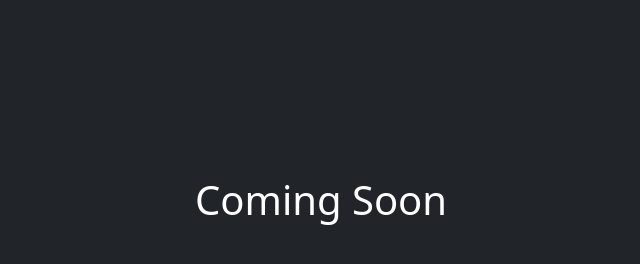
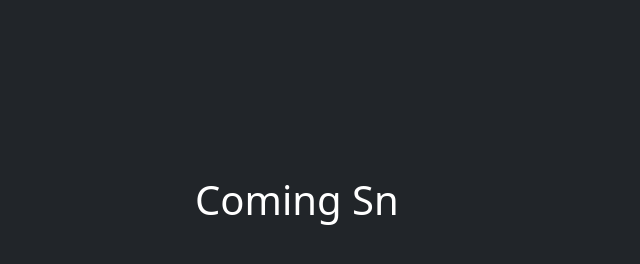
Before and after one commit to stapat1245/simple-protfolio, a plain HTML site: page projects.html in a window 1280 px wide. Shown: the full height of the page, 125-765 px from the left. Drawn offline with nearby package versions, Linux system fonts and the light colour scheme.

Commit message:
coming soon ko coming sn kia

```diff
--- a/projects.html
+++ b/projects.html
@@ -19,7 +19,7 @@
   <body class="p-3 mb-2 bg-dark text-white">
     <br><br><br><br><br><br><br><br><br><br><br><br><br><br><br>
     <div class="half-width-one-third-height">
-    <h1>Coming Soon</h1></div>
+    <h1>Coming Sn</h1></div>
 
     <script src="https://cdn.jsdelivr.net/npm/bootstrap@5.3.3/dist/js/bootstrap.bundle.min.js" integrity="sha384-YvpcrYf0tY3lHB60NNkmXc5s9fDVZLESaAA55NDzOxhy9GkcIdslK1eN7N6jIeHz" crossorigin="anonymous"></script>
   </body>
```
